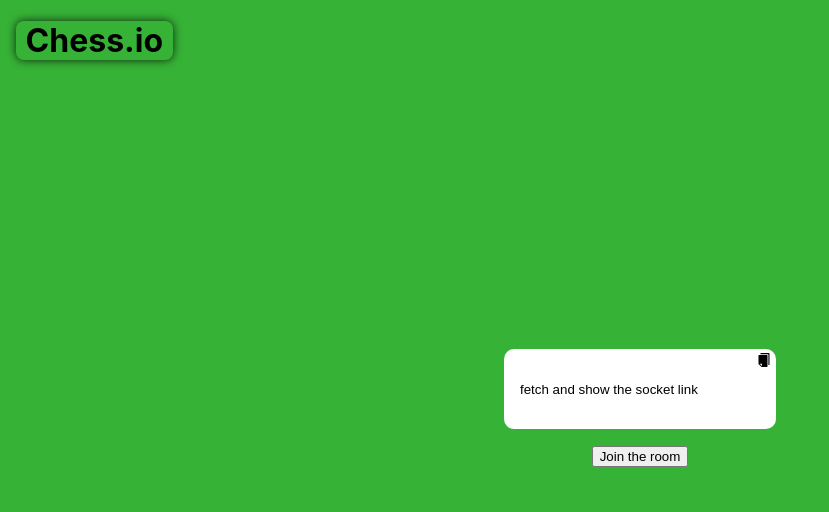
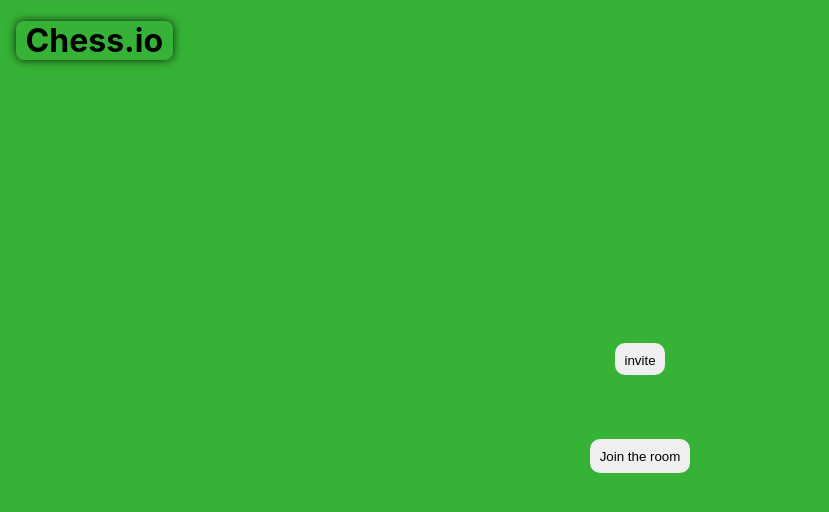
Before and after one commit to VinayChaurasiyaA/chess, a React (Create React App) app in the folder chess/: page /home in a window 1280 px wide. Shown: the top 512 px of the page, without its empty margins (0-829 px from the left). Built offline with nearby package versions, Linux system fonts and the light colour scheme.

Commit message:
hanle invite

```diff
--- a/chess/src/components/Home.jsx
+++ b/chess/src/components/Home.jsx
@@ -1,30 +1,47 @@
-import React from 'react'
-import { useNavigate } from 'react-router-dom';
-import {AiFillCopy} from 'react-icons/ai'
+import React, { useState } from "react";
+import { useNavigate } from "react-router-dom";
+import { AiFillCopy } from "react-icons/ai";
 
-import '../styles/home.css';
+import "../styles/home.css";
 const Home = () => {
+  const [invite, setInvite] = useState(false);
   const navigate = useNavigate();
   const handleJoin = () => {
-    navigate('/room/:id')
-    console.log('Joining the room')
-  }
+    navigate("/room/:id");
+    console.log("Joining the room");
+  };
+  const handleInvite = (e) => {
+    e.preventDefault();
+    // todo implement the invite functionality
+    setInvite(true);
+  };
   return (
     <>
-      <h1 className='heading'>Chess.io</h1>
-    <div className='container-home'>
-      <div className = "up">
-        <AiFillCopy className='copy-icon' size={"16px"}/>
-        <input type="text" value={"fetch and show the socket link"} />
+      <h1 className="heading">Chess.io</h1>
+      <div className="container-home">
+        <div className="up">
+          {invite ? (
+            <>
+              <AiFillCopy className="copy-icon" size={"16px"} />
+              <input type="text" value={"fetch and show the socket link"} />
+            </>
+          ) : (
+            <button
+              className="btn-invite btn-join"
+              onClick={(e) => handleInvite(e)}
+            >
+              invite
+            </button>
+          )}
+        </div>
+        <div className="down">
+          <button className="btn-join" onClick={handleJoin}>
+            Join the room
+          </button>
+        </div>
       </div>
-      <div className='down'>
-        <button className='btn-join' onClick={handleJoin}>
-          Join the room
-        </button>
-      </div>
-    </div>
     </>
-  )
-}
+  );
+};
 
-export default Home
+export default Home;
--- a/chess/src/styles/home.css
+++ b/chess/src/styles/home.css
@@ -34,3 +34,13 @@
   /* display: flex; */
   /* align-items: flex-end; */
 }
+.btn-join {
+  border: none;
+  padding: 0.6rem;
+  border-radius: 10px;
+  cursor: pointer;
+}
+.btn-invite {
+  width: 100%;
+  height: 2rem;
+}
```
Lines whose indentation alone changed are shown as unchanged.
